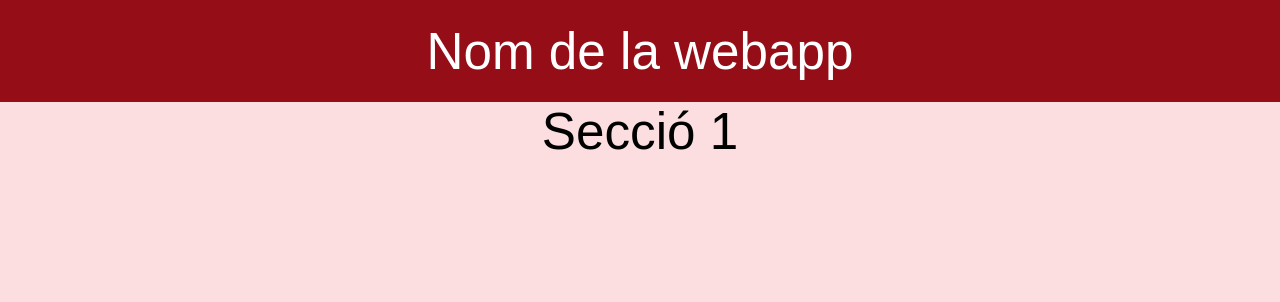
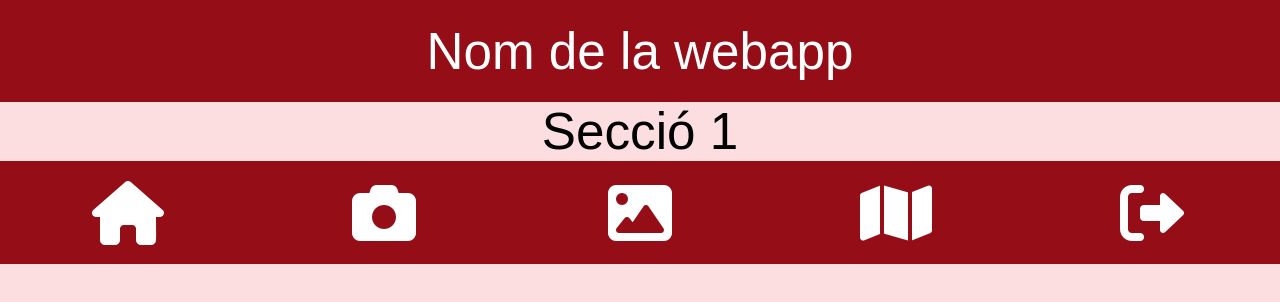
Before and after one commit to Franking721/webapp, a plain HTML site: page index.html in a window 1280 px wide. Drawn offline with Linux system fonts and the light colour scheme.

Commit message:
Versió 2 de ForsBax

```diff
--- a/index.css
+++ b/index.css
@@ -32,5 +32,16 @@ body {
     font-size: 4vmax;
 }
 #menu {
+    display: flex;    /* el menú és un contenidor de tipus flex */
     height: 8vmax;
 }
+#menu i{
+    flex: 1;    /* cada botó pretén ocupar tot l'espai disponible */
+    display: flex;    /* contenidor flex on centrar-hi la icona */
+    justify-content: center;
+    align-items: center;
+    color: white;
+    background-color: #950E17;
+    font-size: 5vmax;
+    cursor: pointer;    /* en ordinadors, indica que s'hi pot fer clic */
+}
--- a/index.html
+++ b/index.html
@@ -5,6 +5,8 @@
         <meta charset="UTF-8">
         <meta name="viewport" content="width=device-width, initial-scale=1">
         <meta name="description" content="Descripció de la nostra webapp.">
+        <link rel="stylesheet" href="https://cdnjs.cloudflare.com/ajax/libs/font-awesome/6.2.1/css/fontawesome.min.css">
+        <link rel="stylesheet" href="https://cdnjs.cloudflare.com/ajax/libs/font-awesome/6.2.1/css/solid.min.css">
         <title>
             Nom de la webapp
         </title>
@@ -26,6 +28,11 @@
             Secció 4
         </div>
         <div id="menu">
-        </div>
+            <i id="boto_1" class="fa-solid fa-house"></i>    <!-- secció inicial -->
+            <i id="boto_2" class="fa-solid fa-camera"></i>    <!-- càmera -->
+            <i id="boto_3" class="fa-solid fa-image"></i>     <!-- galeria -->
+            <i id="boto_4" class="fa-solid fa-map"></i>    <!-- mapa -->
+            <i class="fa-solid fa-right-from-bracket"></i>    <!-- tancar sessió -->
+          </div>
     </body>
 </html>
```
